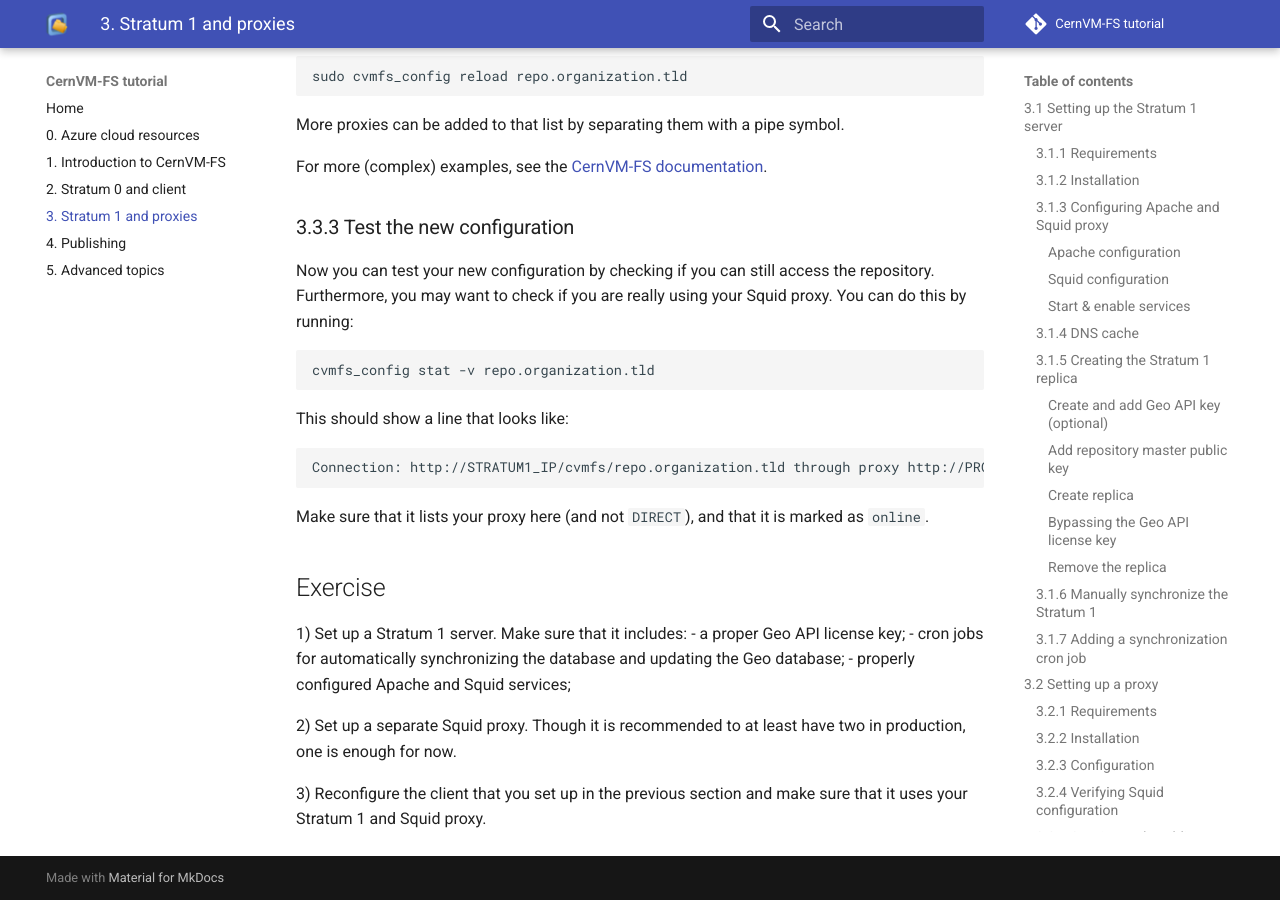
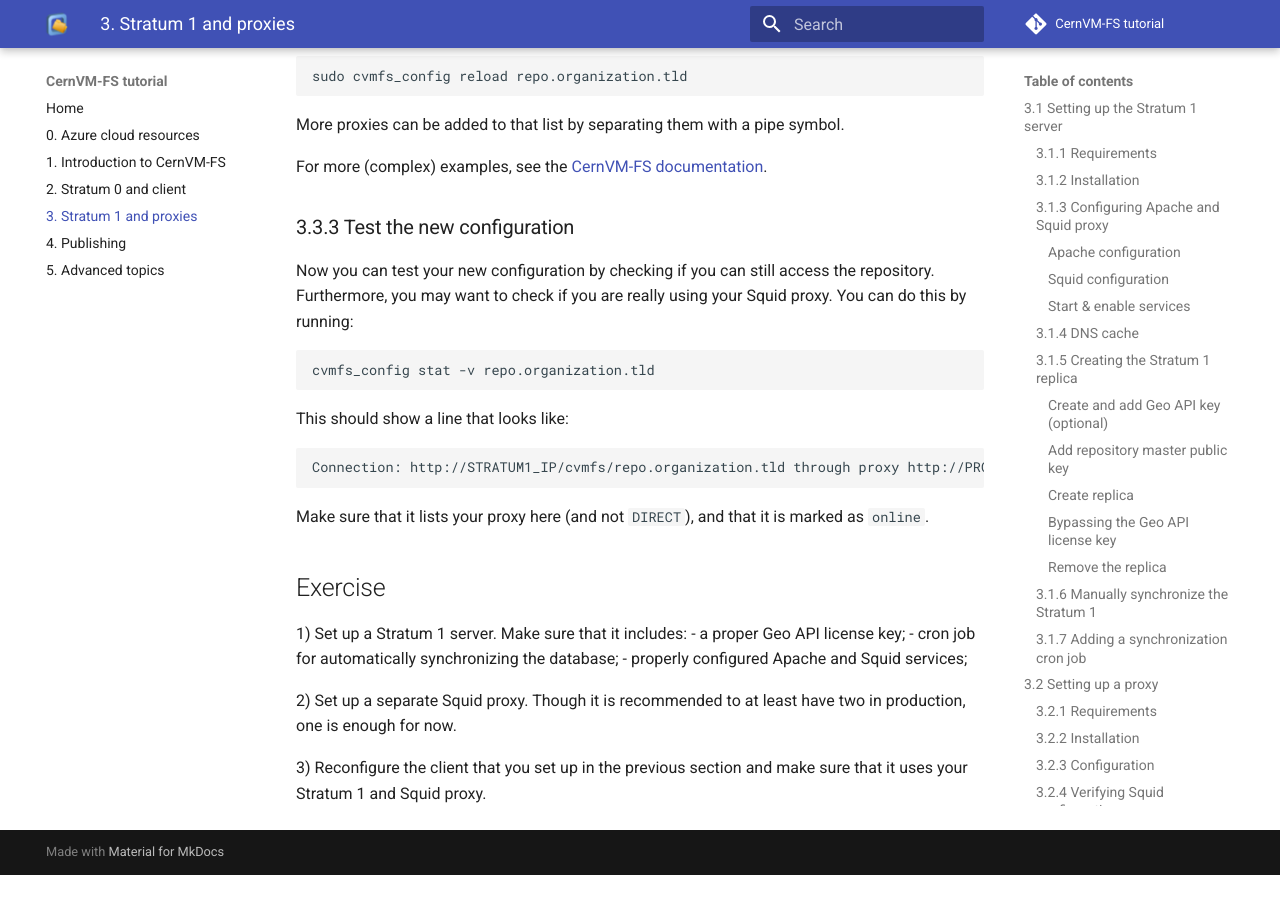
Before and after one commit to cvmfs-contrib/cvmfs-tutorial-2021, an MkDocs documentation site: the page built from docs/03_stratum1_proxies.md, in a window 1280 px wide and 900 px high, scrolled down 8545 px. Built offline with MkDocs 1.6.1 and Material for MkDocs 9.7.7, drawn with Linux system fonts in a browser that asks for light colours; comment, search, counter and statistics services are not loaded; after the commit the page ends 9420 px from its top, so only the background shows below that.

Commit message:
remove part of exercise to set up geo update cron job

```diff
--- a/docs/03_stratum1_proxies.md
+++ b/docs/03_stratum1_proxies.md
@@ -384,7 +384,7 @@
 
 1) Set up a Stratum 1 server. Make sure that it includes:
 - a proper Geo API license key;
-- cron jobs for automatically synchronizing the database and updating the Geo database;
+- cron job for automatically synchronizing the database;
 - properly configured Apache and Squid services;
 
 2) Set up a separate Squid proxy. Though it is recommended to at least have two in production, one is enough for now.
```
